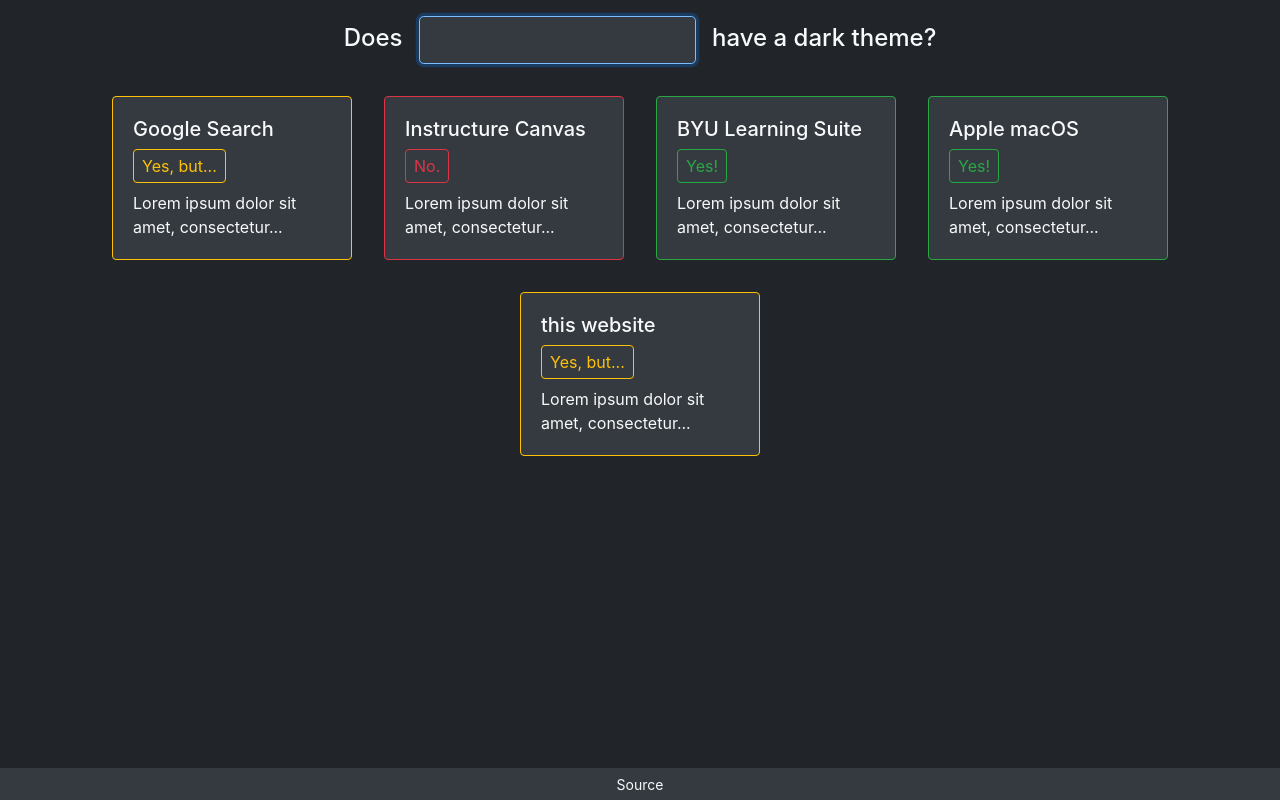
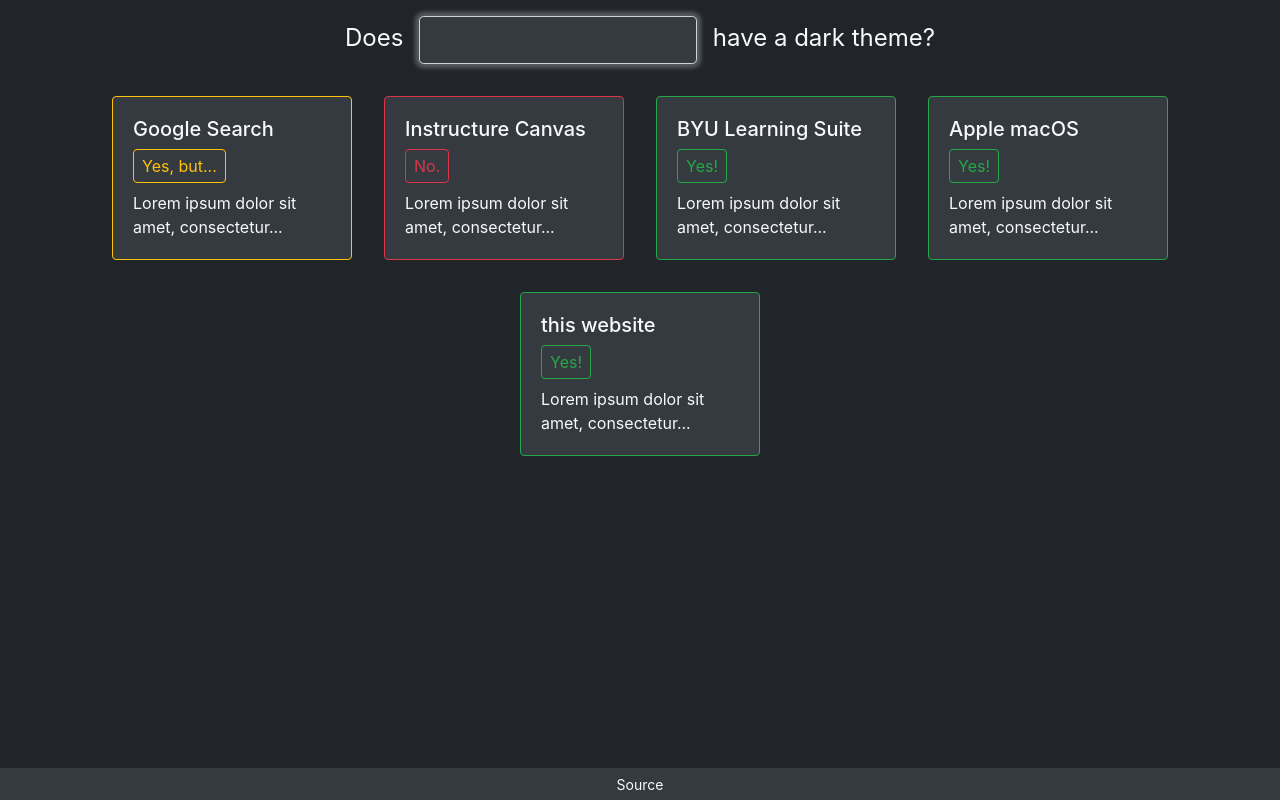
Before and after one commit to jacob-hart/dark-directory, a Vue app: page / in a window 1280 px wide. Built offline with nearby package versions, Linux system fonts and the light colour scheme.

Commit message:
Update visual design

```diff
--- a/src/App.vue
+++ b/src/App.vue
@@ -21,7 +21,7 @@
       </router-link>
     </div>
   </div> -->
-  <div class="container mt-3">
+  <div class="container mt-3" style="margin-bottom: 60px;">
     <router-view />
   </div>
   <footer class="text-center fixed-bottom bg-dark">
--- a/src/components/ProductList.vue
+++ b/src/components/ProductList.vue
@@ -2,32 +2,35 @@
 <div class="row d-flex justify-content-center mt-3">
   <div class="product" v-for="product in products" :key="product.id">
     <div v-if="product.dark == 0">
-      <div class="card border-danger bg-dark m-3" style="width: 15rem;">
+      <div id="card-0" class="card border-danger bg-dark m-3" style="width: 15rem;">
         <div class="card-body">
           <h5 class="card-title text-light mb-2">{{product.name}}</h5>
           <h6 class="card-text mb-2 text-danger btn btn-outline-danger py-1 px-2">No.</h6>
           <br>
-          <router-link :to="'/product/' + product.id" class="card-text text-light stretched-link">{{product.context.slice(0, 40).trim() + "..."}}</router-link>
+          <p class="card-text text-light mb-0">{{product.context.slice(0, 40).trim() + "..."}}</p>
+          <router-link :to="'/product/' + product.id" class="card-text text-muted stretched-link"></router-link>
         </div>
       </div>
     </div>
     <div v-else-if="product.dark == 1">
-      <div class="card border-success bg-dark m-3" style="width: 15rem;">
+      <div id="card-1" class="card border-success bg-dark m-3" style="width: 15rem;">
         <div class="card-body">
           <h5 class="card-title text-light mb-2">{{product.name}}</h5>
           <h6 class="card-text mb-2 text-success btn btn-outline-success py-1 px-2">Yes!</h6>
           <br>
-          <router-link :to="'/product/' + product.id" class="card-text text-light stretched-link">{{product.context.slice(0, 40).trim() + "..."}}</router-link>
+          <p class="card-text text-light mb-0">{{product.context.slice(0, 40).trim() + "..."}}</p>
+          <router-link :to="'/product/' + product.id" class="card-text text-muted stretched-link"></router-link>
         </div>
       </div>
     </div>
     <div v-else-if="product.dark == 2">
-      <div class="card border-warning bg-dark m-3" style="width: 15rem;">
+      <div id="card-2" class="card border-warning bg-dark m-3" style="width: 15rem;">
         <div class="card-body">
           <h5 class="card-title text-light mb-2">{{product.name}}</h5>
-          <h6 class="card-text mb-2 text-warning btn btn-outline-warning py-1 px-2">Yes, but...</h6>
+          <h6 class="card-text text-warning btn btn-outline-warning py-1 px-2">Yes, but...</h6>
           <br>
-          <router-link :to="'/product/' + product.id" class="card-text text-light stretched-link">{{product.context.slice(0, 40).trim() + "..."}}</router-link>
+          <p class="card-text text-light mb-0">{{product.context.slice(0, 40).trim() + "..."}}</p>
+          <router-link :to="'/product/' + product.id" class="card-text text-muted stretched-link"></router-link>
         </div>
       </div>
     </div>
@@ -43,3 +46,15 @@
   },
 }
 </script>
+
+<style>
+  #card-0:hover {
+    box-shadow: 0 0 0.3rem 0.25rem rgba(220, 53, 69, 0.5);
+  }
+  #card-1:hover {
+    box-shadow: 0 0 0.3rem 0.25rem rgba(40, 167, 69, 0.5);
+  }
+  #card-2:hover {
+    box-shadow: 0 0 0.3rem 0.25rem rgba(255, 193, 7, 0.5);
+  }
+</style>
--- a/src/mock-data.js
+++ b/src/mock-data.js
@@ -1,3 +1,8 @@
+// dark:
+// 0 = No.
+// 1 = Yes!
+// 2 = Yes, but...
+
 let mock = [{
     id: 1,
     name: "Google Search",
@@ -25,7 +30,7 @@
   {
     id: 5,
     name: "this website",
-    dark: "2",
+    dark: "1",
     context: "Lorem ipsum dolor sit amet, consectetur adipiscing elit, sed do eiusmod tempor incididunt ut labore et dolore magna aliqua."
   },
 ]
--- a/src/views/Home.vue
+++ b/src/views/Home.vue
@@ -1,9 +1,9 @@
 <template>
 <div>
   <div class="d-flex justify-content-center align-items-center">
-    <h4 class="mr-3 mt-1 text-light text-nowrap">Does</h4>
+    <h4 class="mr-3 mt-1 text-light text-nowrap font-weight-normal">Does</h4>
     <input class="form-control form-control-lg bg-dark text-light border-muted w-25" v-model="searchText" autofocus/>
-    <h4 class="ml-3 mt-1 text-light text-nowrap">have a dark theme?</h4>
+    <h4 class="ml-3 mt-1 text-light text-nowrap font-weight-normal">have a dark theme?</h4>
   </div>
   <ProductList :products="products" />
 </div>
@@ -29,3 +29,10 @@
   },
 }
 </script>
+
+<style>
+  .form-control:focus {
+        border-color: #ced4da;
+        box-shadow: 0 0 0.25rem 0.25rem rgba(255, 255, 255, 0.25);
+  }
+</style>
```
